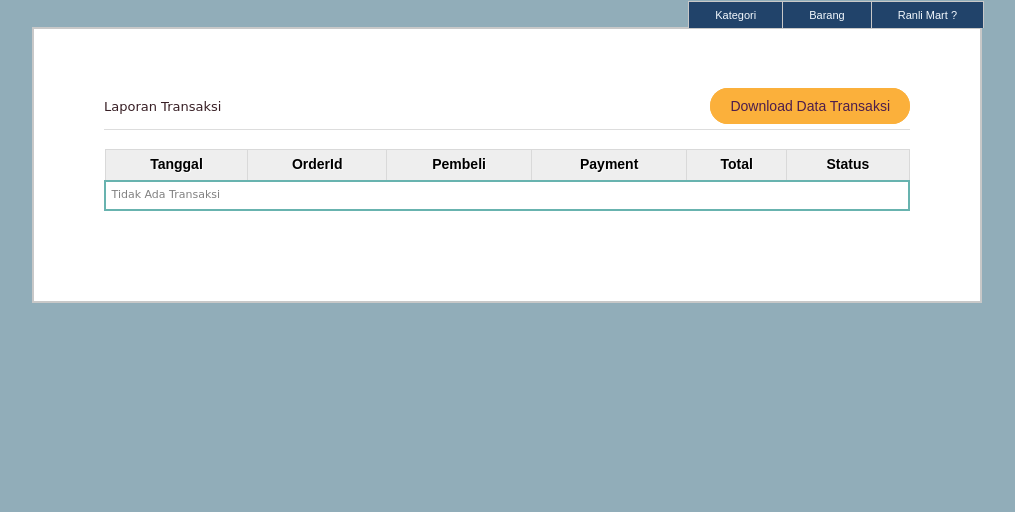
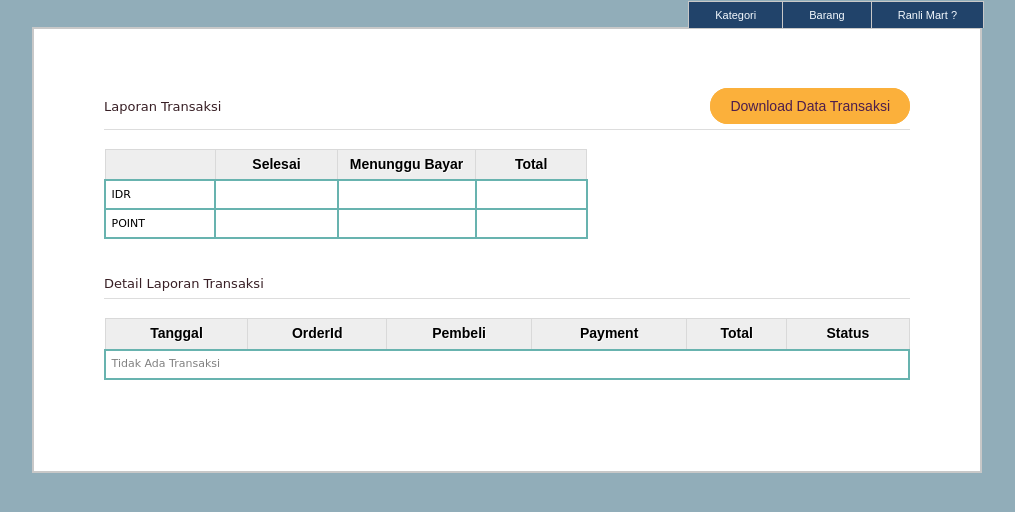
Before and after one commit to kiratakada/mautauaja.com, a Django app: template templates/items/order_admin.html in a window 1280 px wide. Shown: the part 87-599 px from the top of the page, without its empty margins (133-1148 px from the left). Run offline with Django 3.2, Linux system fonts and the light colour scheme; the template is opened without the code that fills it, so the values that code supplies are empty.

Commit message:
add total transactions

```diff
--- a/templates/items/order_admin.html
+++ b/templates/items/order_admin.html
@@ -10,11 +10,34 @@
     {% include "items/tab_menu.html" %}
 
     <div class="items_content">
-
         <div style="float: right; padding-bottom: 14px">
             <a href="{% url export_to_order_csv %}" class="btn_beli" style="color: #4d1e4d">Download Data Transaksi</a>
         </div>
+
         <p>Laporan Transaksi</p>
+        <hr>
+        <table style="width: 60%; color: black;">
+            <tr style="color: black;">
+                <th style="text-align: center"></th>
+                <th style="text-align: center">Selesai</th>
+                <th style="text-align: center">Menunggu Bayar</th>
+                <th style="text-align: center">Total</th>
+            <tr>
+            <tr>
+                <td style="color: black;">IDR</td>
+                <td style="color: black;">{{ idr_complete|intcomma }}</td>
+                <td style="color: black;">{{ idr_waiting|intcomma }}</td>
+                <td style="color: black;">{{ idr_total|intcomma }}</td>
+            </tr>
+            <tr>
+                <td style="color: black;">POINT</td>
+                <td style="color: black;">{{ pts_complete|intcomma }}</td>
+                <td style="color: black;">{{ pts_waiting|intcomma }}</td>
+                <td style="color: black;">{{ pts_total|intcomma }}</td>
+            </tr>
+        </table><br>
+
+        <p>Detail Laporan Transaksi</p>
         <hr>
 
         <table style="width: 100%;">
```
Also changed, not shown: dataui/views.py (+17 -1 lines).
